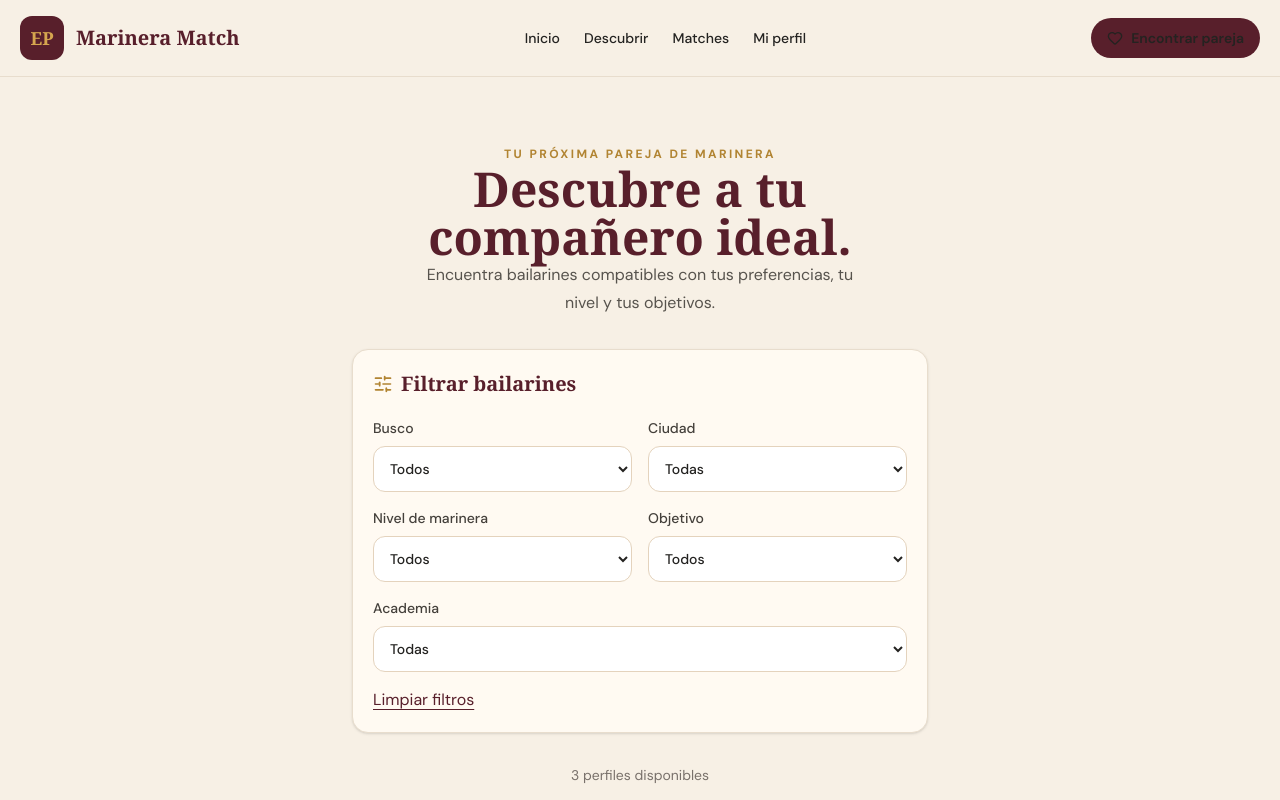
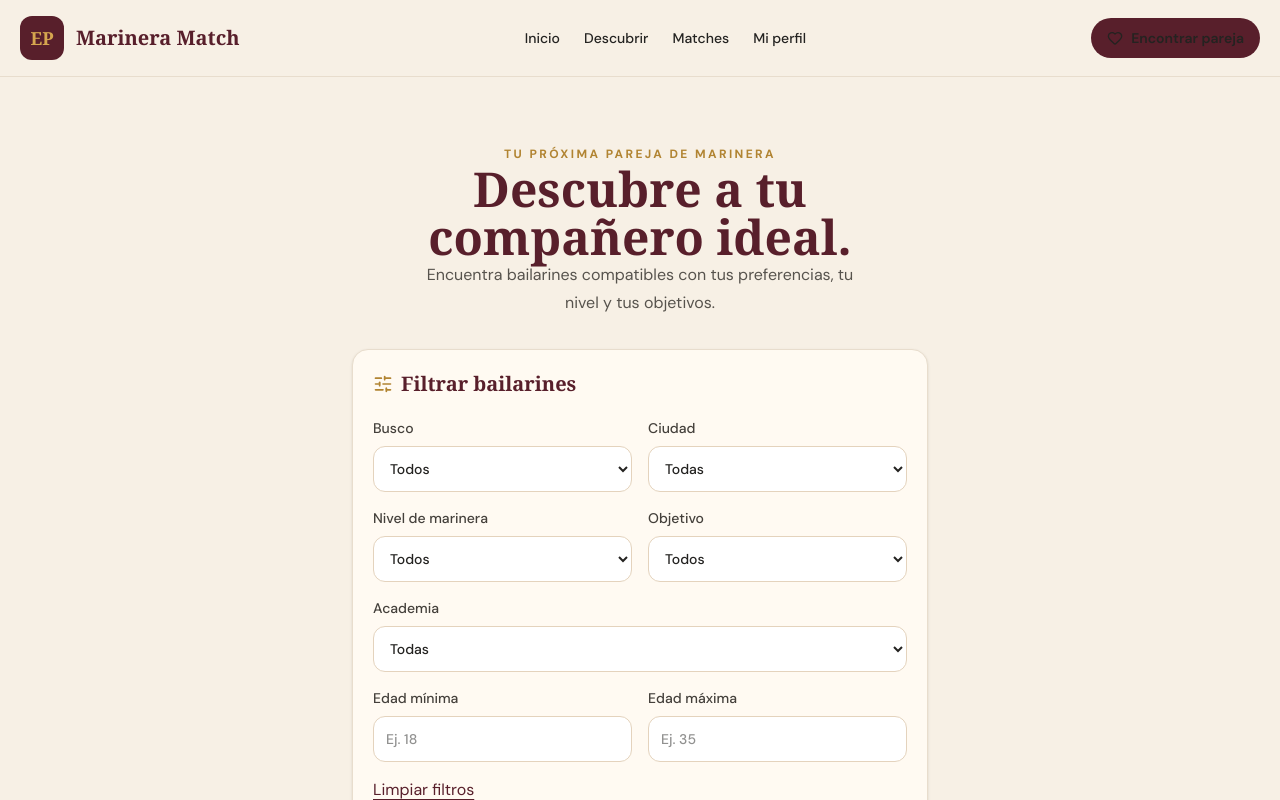
Before and after one commit to shacogod2612/Marinera-Match, a React (Vite) app: page /descubrir in a window 1280 px wide. Shown: the top 800 px of the page. Built offline with nearby package versions, Linux system fonts and the light colour scheme.

Commit message:
feat: agrega filtros por rango de edad

```diff
--- a/src/pages/Discover.jsx
+++ b/src/pages/Discover.jsx
@@ -18,6 +18,8 @@ const filtrosIniciales = {
   nivel: "Todos",
   objetivo: "Todos",
   academia: "Todas",
+  edadMinima: "",
+  edadMaxima: "",
 };
 
 function Discover() {
@@ -52,7 +54,11 @@ function Discover() {
     (filtros.objetivo === "Todos" ||
       bailarin.objetivo === filtros.objetivo) &&
     (filtros.academia === "Todas" ||
-        bailarin.academia === filtros.academia)
+      bailarin.academia === filtros.academia) &&
+    (filtros.edadMinima === "" ||
+      bailarin.edad >= Number(filtros.edadMinima)) &&
+    (filtros.edadMaxima === "" ||
+      bailarin.edad <= Number(filtros.edadMaxima))
   );
 });
 
@@ -200,6 +206,33 @@ function Discover() {
                 opciones={academias}
               />
             </div>
+            <label className="block text-sm font-medium text-stone-700">
+              Edad mínima
+              <input
+                type="number"
+                min="1"
+                placeholder="Ej. 18"
+                value={filtros.edadMinima}
+                onChange={(e) =>
+                  actualizarFiltro("edadMinima", e.target.value)
+                }
+                className={clasesSelect}
+              />
+            </label>
+
+            <label className="block text-sm font-medium text-stone-700">
+              Edad máxima
+              <input
+                type="number"
+                min="1"
+                placeholder="Ej. 35"
+                value={filtros.edadMaxima}
+                onChange={(e) =>
+                  actualizarFiltro("edadMaxima", e.target.value)
+                }
+                className={clasesSelect}
+              />
+            </label>
           </div>
 
           <button
```
Also changed, not shown: 1 other file (tests, documents, lock files or other folders). Lines whose indentation alone changed are shown as unchanged.
